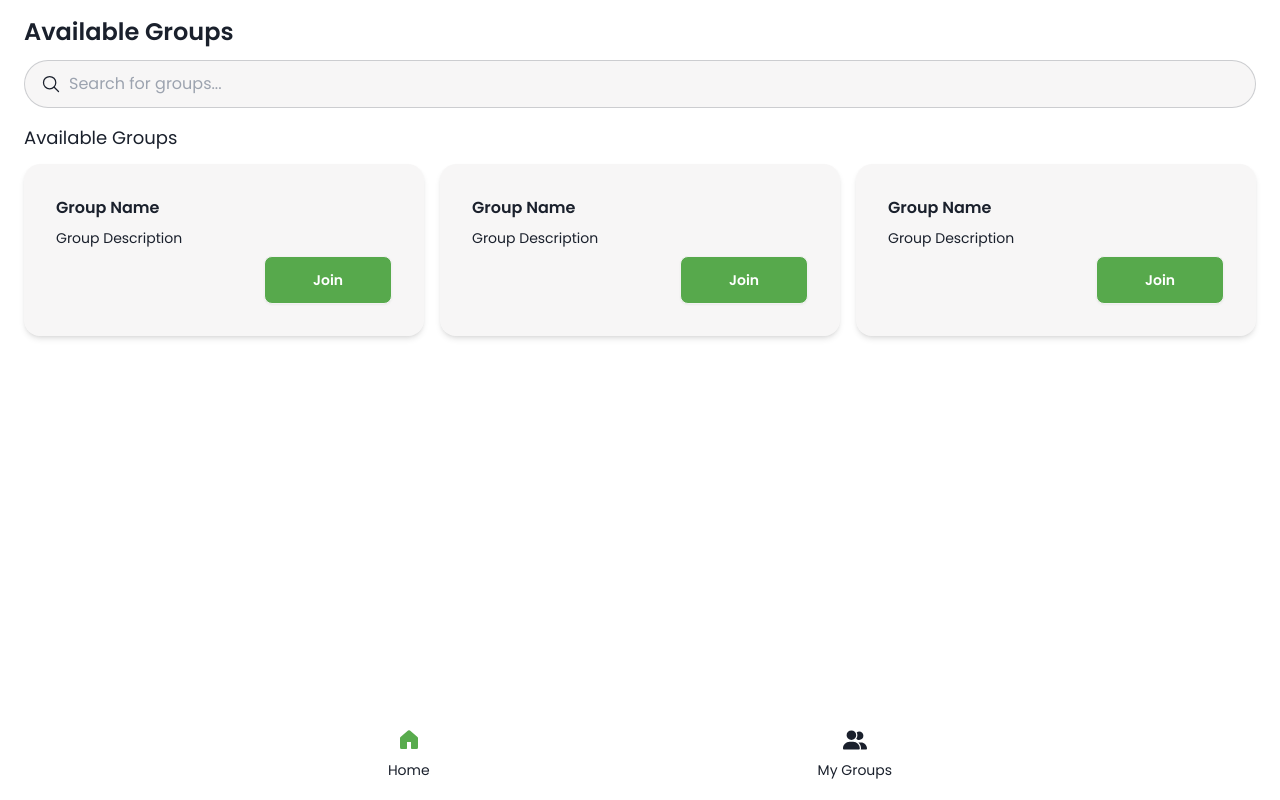
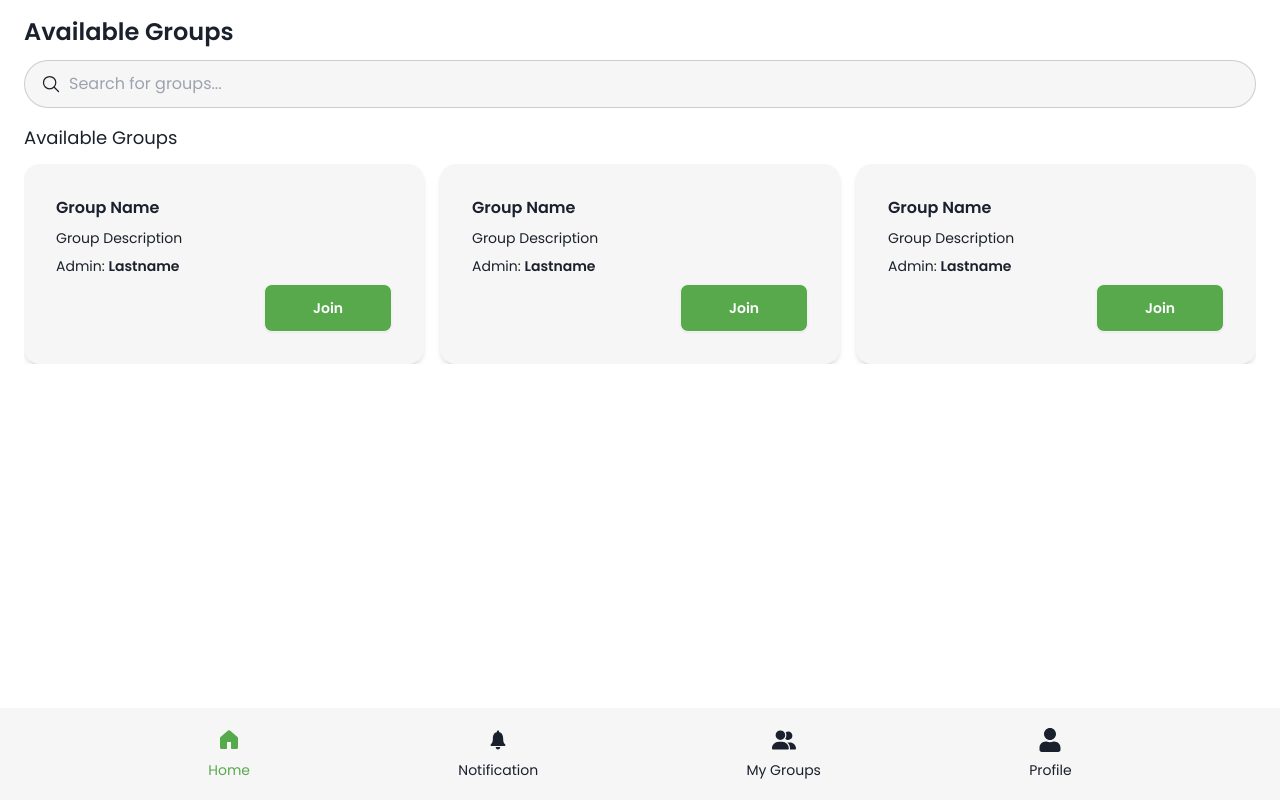
Before and after one commit to VictorMugisha/agenda-app, a React (Vite) app in the folder client/: page /app in a window 1280 px wide. Built offline with nearby package versions, Linux system fonts and the light colour scheme; sample sign-in values are in the browser's storage.

Commit message:
Improve footer UI and Navigation

```diff
--- a/client/package.json
+++ b/client/package.json
@@ -17,7 +17,8 @@
     "react": "^18.3.1",
     "react-dom": "^18.3.1",
     "react-icons": "^5.3.0",
-    "react-router-dom": "^6.26.2"
+    "react-router-dom": "^6.26.2",
+    "tailwind-scrollbar-hide": "^1.1.7"
   },
   "devDependencies": {
     "@eslint/js": "^9.9.0",
--- a/client/src/layouts/ProtectedRoute.jsx
+++ b/client/src/layouts/ProtectedRoute.jsx
@@ -1,7 +1,9 @@
-import { Outlet, Navigate, Link } from "react-router-dom";
+import { Outlet, Navigate, NavLink } from "react-router-dom";
 import useAuthContext from "../hooks/useAuthContext";
 import { GoHomeFill } from "react-icons/go";
 import { FaUserGroup } from "react-icons/fa6";
+import { IoIosNotifications } from "react-icons/io";
+import { FaUser } from "react-icons/fa";
 export default function ProtectedRoute() {
   const { isAuthenticated } = useAuthContext();
 
@@ -10,17 +12,56 @@ export default function ProtectedRoute() {
       <div className="mx-6">
         <Outlet />
       </div>
-      <footer className="w-full py-5 fixed bottom-0 bg-white">
+      <footer className="w-full py-5 fixed bottom-0 bg-app-primary">
         <menu className="flex items-center justify-evenly">
-          <Link className="flex flex-col items-center gap-2">
-            <GoHomeFill className="text-2xl text-app-secondary" />
+          <NavLink
+            className={({ isActive }) =>
+              `flex flex-col items-center gap-2 ${
+                isActive ? "text-app-secondary" : ""
+              }`
+            }
+            to=""
+            end
+          >
+            <GoHomeFill className="text-2xl" />
             <span className="text-sm">Home</span>
-          </Link>
+          </NavLink>
 
-          <Link className="flex flex-col items-center gap-2">
+          <NavLink
+            className={({ isActive }) =>
+              `flex flex-col items-center gap-2 ${
+                isActive ? "text-app-secondary" : ""
+              }`
+            }
+            to="notifications"
+          >
+            <IoIosNotifications className="text-2xl" />
+            <span className="text-sm">Notification</span>
+          </NavLink>
+
+          <NavLink
+            className={({ isActive }) =>
+              `flex flex-col items-center gap-2 ${
+                isActive ? "text-app-secondary" : ""
+              }`
+            }
+            to="mygroups"
+          >
             <FaUserGroup className="text-2xl" />
             <span className="text-sm">My Groups</span>
-          </Link>
+          </NavLink>
+
+          <NavLink
+            className={({ isActive }) =>
+              `flex flex-col items-center gap-2 ${
+                isActive ? "text-app-secondary" : ""
+              }`
+            }
+            to="profile"
+          >
+            <FaUser className="text-2xl" />
+            <span className="text-sm">Profile</span>
+          </NavLink>
         </menu>
       </footer>
     </main>
--- a/client/src/main.jsx
+++ b/client/src/main.jsx
@@ -13,6 +13,7 @@ import HomePage from "./pages/protected/HomePage.jsx";
 import { ChakraProvider } from "@chakra-ui/react";
 import AuthContextProvider from "./context/AuthContext.jsx";
 import PublicRoutes from "./layouts/PublicRoutes.jsx";
+import MyGroups from "./pages/protected/MyGroups.jsx";
 
 createRoot(document.getElementById("root")).render(
   <StrictMode>
@@ -27,6 +28,9 @@ createRoot(document.getElementById("root")).render(
             </Route>
             <Route path="/app" element={<ProtectedRoute />}>
               <Route path="" element={<HomePage />} />
+              <Route path="notifications" element={<MyGroups />} />
+              <Route path="mygroups" element={<MyGroups />} />
+              <Route path="profile" element={<MyGroups />} />
             </Route>
             <Route path="*" element={<h1>Not Found</h1>} />
           </Routes>
--- a/client/src/pages/protected/HomePage.jsx
+++ b/client/src/pages/protected/HomePage.jsx
@@ -19,11 +19,18 @@ export default function HomePage() {
 
       <div className="mt-4">
         <h1 className="text-lg pb-3">Available Groups</h1>
-        <div className="grid md:grid-cols-3 gap-4">
+
+        <div className="grid md:grid-cols-3 gap-4 max-h-[60vh] overflow-y-auto scrollbar-hide">
           <div className="card shadow-md bg-app-primary">
             <div className="card-body">
               <h2 className="card-title text-base">Group Name</h2>
               <p className="text-sm">Group Description</p>
+              <h3 className="text-sm">
+                Admin:{" "}
+                <span className="font-semibold">
+                  Lastname
+                </span>
+              </h3>
               <div className="card-actions justify-end">
                 <button className="btn w-32 app-primary-btn">Join</button>
               </div>
@@ -34,6 +41,12 @@ export default function HomePage() {
             <div className="card-body">
               <h2 className="card-title text-base">Group Name</h2>
               <p className="text-sm">Group Description</p>
+              <h3 className="text-sm">
+                Admin:{" "}
+                <span className="font-semibold">
+                  Lastname
+                </span>
+              </h3>
               <div className="card-actions justify-end">
                 <button className="btn w-32 app-primary-btn">Join</button>
               </div>
@@ -44,6 +57,12 @@ export default function HomePage() {
             <div className="card-body">
               <h2 className="card-title text-base">Group Name</h2>
               <p className="text-sm">Group Description</p>
+              <h3 className="text-sm">
+                Admin:{" "}
+                <span className="font-semibold">
+                  Lastname
+                </span>
+              </h3>
               <div className="card-actions justify-end">
                 <button className="btn w-32 app-primary-btn">Join</button>
               </div>
--- /dev/null
+++ b/client/src/pages/protected/MyGroups.jsx
@@ -0,0 +1,6 @@
+
+export default function MyGroups() {
+  return (
+    <div>MyGroups</div>
+  )
+}
--- a/client/tailwind.config.js
+++ b/client/tailwind.config.js
@@ -1,3 +1,4 @@
+/* eslint-disable no-undef */
 import daisyui from "daisyui";
 /** @type {import('tailwindcss').Config} */
 export default {
@@ -10,5 +11,5 @@ export default {
       },
     },
   },
-  plugins: [daisyui],
+  plugins: [daisyui, require("tailwind-scrollbar-hide")],
 };
```
Also changed, not shown: 1 other file (tests, documents, lock files or other folders).
